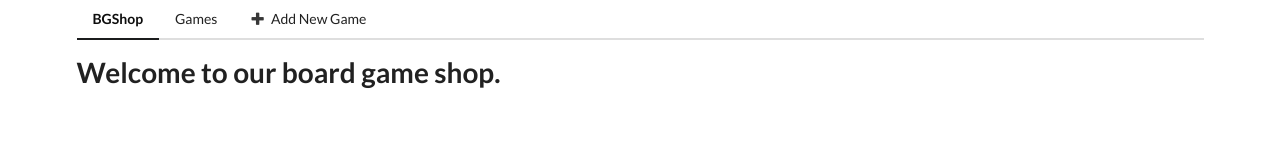
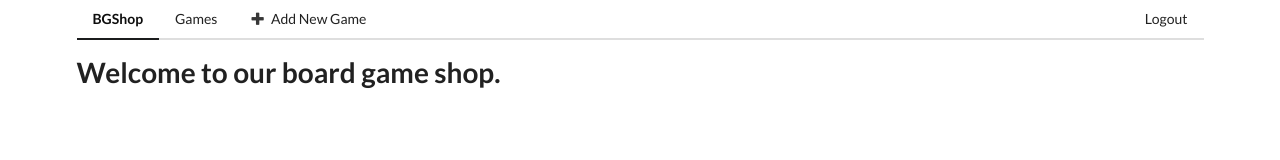
Before and after one commit to dhirendra761/codeReact, a React (Create React App) app: page / in a window 1280 px wide. Shown: the top 160 px of the page. Built offline with nearby package versions, Linux system fonts and the light colour scheme.

Commit message:
Dummy Authentication

```diff
--- a/src/components/App.js
+++ b/src/components/App.js
@@ -5,10 +5,22 @@ import HomePage from "./HomePage";
 import GamePage from "./GamePage";
 import ShowGamePage from "./ShowGamePage";
 export default class App extends Component {
+  state = {
+    user: {
+      token: "dummy",
+    },
+  };
+  logout = () => {
+    this.setState({ user: { taken: null } });
+  };
   render() {
     return (
       <div className="ui container">
-        <TopNavigation />
+        <TopNavigation
+          isAuthenticated={!!this.state.user.token}
+          logout={this.logout}
+        />
+        {console.log(!!this.state.user.token)}
         <Route path="/" exact component={HomePage} />
         <Route path="/games" component={GamePage} />
         <Route path="/game/:_id" exact component={ShowGamePage} />
--- a/src/components/TopNavigation.js
+++ b/src/components/TopNavigation.js
@@ -1,7 +1,8 @@
 import React from "react";
 import { NavLink } from "react-router-dom";
+import PropTypes from "prop-types";
 
-export default function TopNavigation() {
+export default function TopNavigation({ isAuthenticated, logout }) {
   return (
     <div className="ui secondary pointing menu">
       <NavLink exact to="/" className="item">
@@ -14,6 +15,27 @@ export default function TopNavigation() {
         <i className="icon plus"></i>
         Add New Game
       </NavLink>
+      {isAuthenticated ? (
+        <div className="right menu">
+          <a onClick={logout} className="item">
+            Logout
+          </a>
+        </div>
+      ) : (
+        <div className="right menu">
+          <NavLink to="/signup" className="item">
+            Signup
+          </NavLink>
+          <NavLink to="/Login" className="item">
+            Login
+          </NavLink>
+        </div>
+      )}
     </div>
   );
 }
+
+TopNavigation.propTypes = {
+  isAuthenticated: PropTypes.bool.isRequired,
+  logout: PropTypes.func.isRequired,
+};
```
